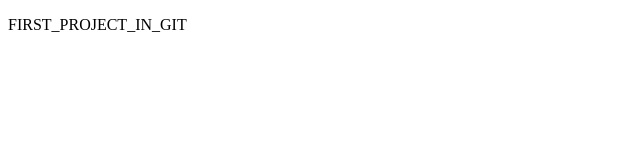
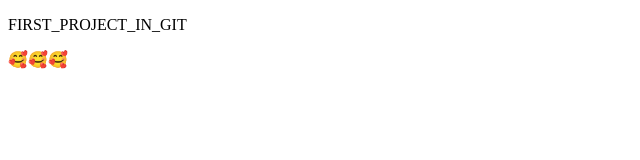
Before and after one commit to Ester-Lusi/firstProjectInGit, a plain HTML site: page index.html in a window 1280 px wide. Shown: the whole page, without its empty margins (0-640 px from the left). Drawn offline with Linux system fonts and the light colour scheme.

Commit message:
add some emoji's

```diff
--- a/index.html
+++ b/index.html
@@ -7,5 +7,6 @@
 </head>
 <body>
     <p>FIRST_PROJECT_IN_GIT</p>
+    <p>🥰🥰🥰</p>
 </body>
 </html>
```
